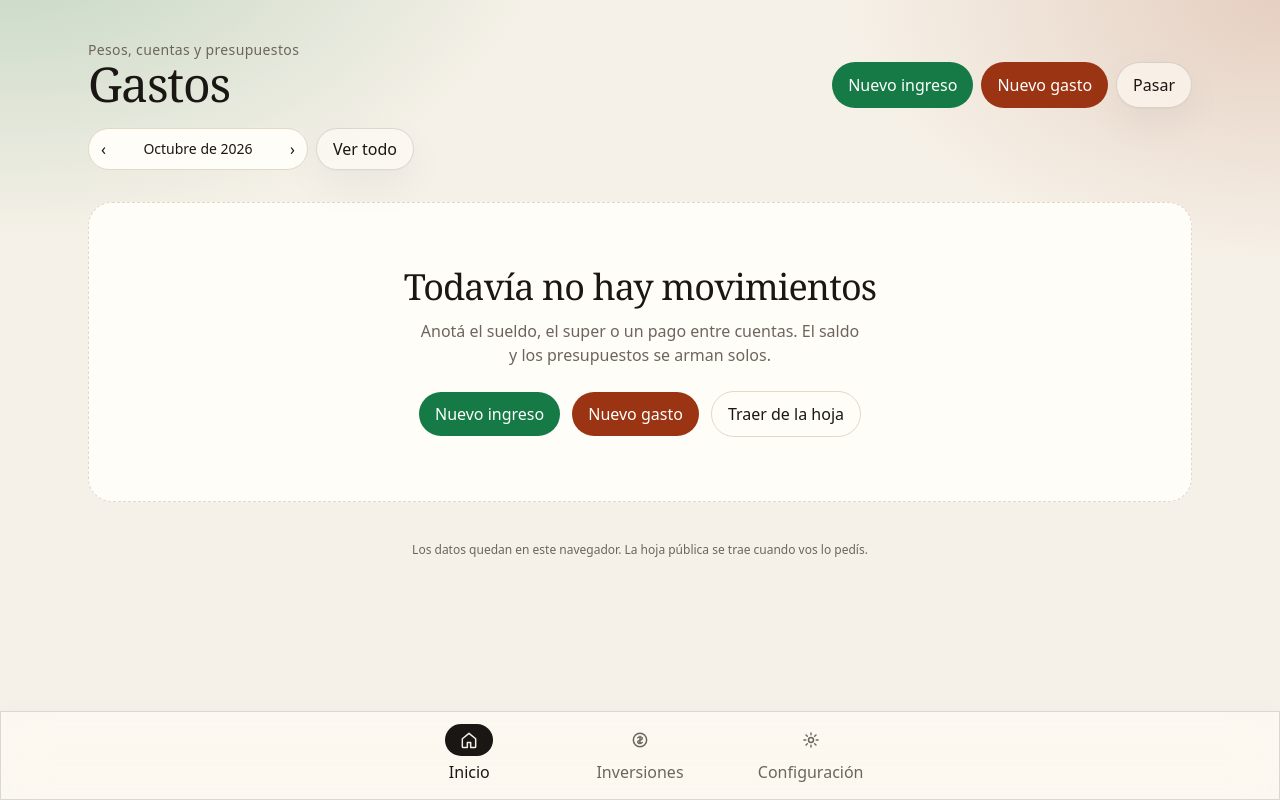
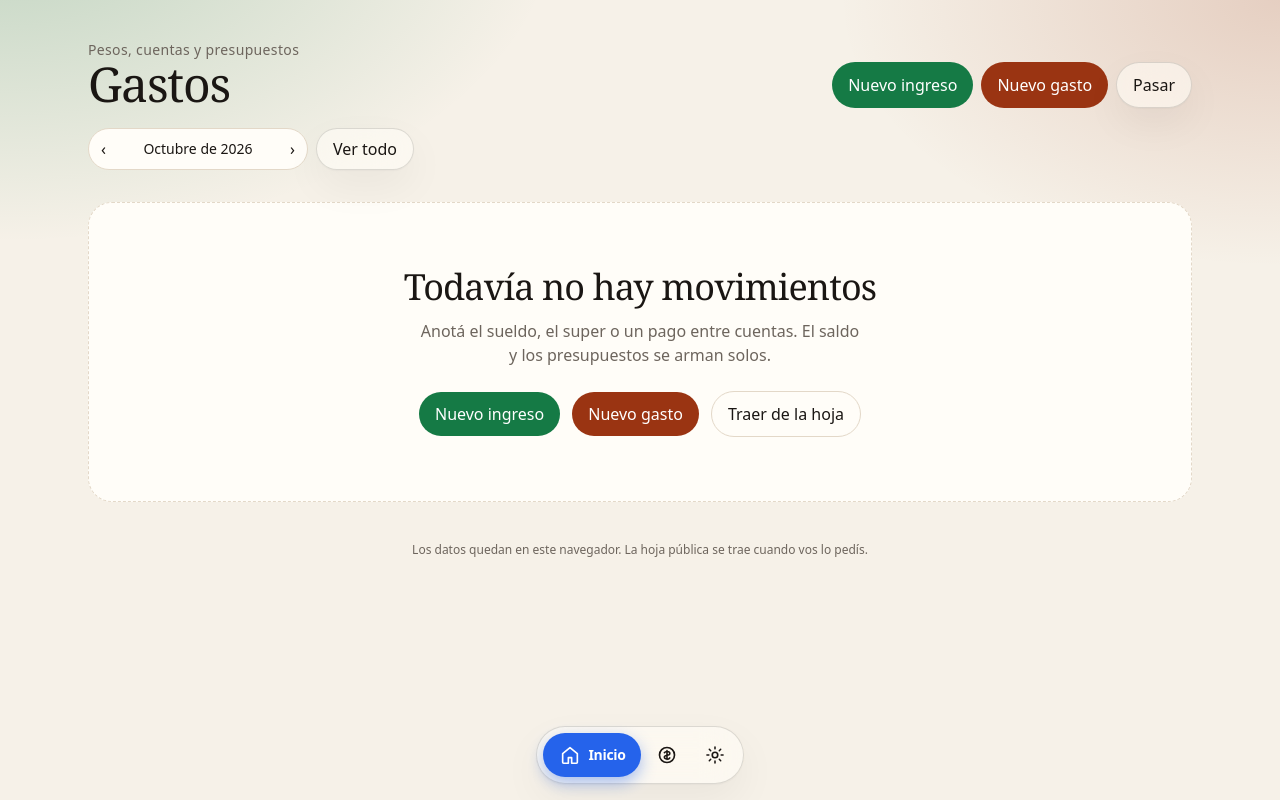
Before and after one commit to feliruiz80-debug/Gastos-app, a Next.js app: page / in a window 1280 px wide. Built offline with nearby package versions, Linux system fonts and the light colour scheme.

Commit message:
Deja la barra como pastilla flotante y cambia el ícono del marcador.
La pestaña activa muestra ícono y nombre en azul; el marcador pasa a ser un billete sostenido con las dos manos.

Co-authored-by: feliruiz80-debug <feliruiz80-debug@users.noreply.github.com>

```diff
--- a/src/components/bottom-nav.tsx
+++ b/src/components/bottom-nav.tsx
@@ -5,14 +5,16 @@ export type AppTab = "home" | "investments" | "settings";
 const TABS: { id: AppTab; label: string; icon: "home" | "invest" | "settings" }[] = [
   { id: "home", label: "Inicio", icon: "home" },
   { id: "investments", label: "Inversiones", icon: "invest" },
-  { id: "settings", label: "Configuración", icon: "settings" },
+  { id: "settings", label: "Ajustes", icon: "settings" },
 ];
 
 export function BottomNav({ tab, onChange }: { tab: AppTab; onChange: (tab: AppTab) => void }) {
   return (
-    <nav className="fixed inset-x-0 bottom-0 z-30" aria-label="Barra de tareas">
-      <div className="glass rounded-none border-x-0 border-b-0 px-2 pt-1.5 pb-[max(0.55rem,env(safe-area-inset-bottom))]">
-        <div className="mx-auto flex max-w-lg">
+    <nav
+      className="pointer-events-none fixed inset-x-0 bottom-4 z-30 flex justify-center px-4 pb-[env(safe-area-inset-bottom)]"
+      aria-label="Barra de tareas"
+    >
+      <div className="glass pointer-events-auto flex items-center gap-1 rounded-full p-1.5 shadow-[0_12px_40px_rgba(26,22,19,0.18)]">
         {TABS.map((item) => {
           const active = tab === item.id;
           return (
@@ -21,43 +23,43 @@ export function BottomNav({ tab, onChange }: { tab: AppTab; onChange: (tab: AppT
               type="button"
               aria-current={active ? "page" : undefined}
               onClick={() => onChange(item.id)}
-                className={`flex flex-1 flex-col items-center gap-1 rounded-2xl px-2 py-1.5 text-[11px] font-medium sm:text-xs ${
-                  active ? "text-ink" : "text-muted"
+              className={`flex h-11 items-center justify-center rounded-full transition-all duration-300 ease-out ${
+                active
+                  ? "gap-2 bg-[#2563eb] px-4 text-white shadow-[0_6px_16px_rgba(37,99,235,0.4)]"
+                  : "w-11 text-ink hover:bg-ink/8"
               }`}
             >
-                <span className={`flex h-8 w-12 items-center justify-center rounded-full ${active ? "bg-ink text-paper" : ""}`}>
               <TabIcon name={item.icon} />
-                </span>
-                {item.label}
+              <span className={active ? "text-sm font-semibold tracking-tight" : "sr-only"}>{item.label}</span>
             </button>
           );
         })}
-        </div>
       </div>
     </nav>
   );
 }
 
 function TabIcon({ name }: { name: "home" | "invest" | "settings" }) {
+  const common = { width: 22, height: 22, viewBox: "0 0 24 24", fill: "none", "aria-hidden": true as const };
   if (name === "home") {
     return (
-      <svg width="20" height="20" viewBox="0 0 24 24" fill="none" aria-hidden="true">
-        <path d="M4 10.5 12 4l8 6.5V20a1 1 0 0 1-1 1h-5v-6H10v6H5a1 1 0 0 1-1-1v-9.5Z" stroke="currentColor" strokeWidth="1.8" strokeLinejoin="round" />
+      <svg {...common}>
+        <path d="M4 10.6 12 4l8 6.6V20a1 1 0 0 1-1 1h-5.2v-6.2H10.2V21H5a1 1 0 0 1-1-1v-9.4Z" stroke="currentColor" strokeWidth="1.8" strokeLinejoin="round" />
       </svg>
     );
   }
   if (name === "invest") {
     return (
-      <svg width="20" height="20" viewBox="0 0 24 24" fill="none" aria-hidden="true">
-        <circle cx="12" cy="12" r="8" stroke="currentColor" strokeWidth="1.8" />
-        <path d="M12 7.5v9M9.2 9.4c.6-.8 1.6-1.2 2.8-1.2 1.7 0 2.8.8 2.8 2.1 0 2.6-5.6 1.3-5.6 3.8 0 1.2 1.1 2 2.8 2 1.2 0 2.2-.4 2.8-1.2" stroke="currentColor" strokeWidth="1.7" strokeLinecap="round" />
+      <svg {...common}>
+        <circle cx="12" cy="12" r="8.2" stroke="currentColor" strokeWidth="1.8" />
+        <path d="M12 7.2v9.6M9.1 9.5c.6-.9 1.6-1.4 3-1.4 1.8 0 3 .9 3 2.2 0 2.8-6 1.4-6 4 0 1.3 1.2 2.2 3 2.2 1.3 0 2.3-.5 2.9-1.3" stroke="currentColor" strokeWidth="1.7" strokeLinecap="round" />
       </svg>
     );
   }
   return (
-    <svg width="20" height="20" viewBox="0 0 24 24" fill="none" aria-hidden="true">
+    <svg {...common}>
       <circle cx="12" cy="12" r="3" stroke="currentColor" strokeWidth="1.8" />
-      <path d="M12 3.5v2.2M12 18.3v2.2M3.5 12h2.2M18.3 12h2.2M6 6l1.6 1.6M16.4 16.4 18 18M18 6l-1.6 1.6M7.6 16.4 6 18" stroke="currentColor" strokeWidth="1.7" strokeLinecap="round" />
+      <path d="M12 3.2v2.1M12 18.7v2.1M3.2 12h2.1M18.7 12h2.1M5.8 5.8l1.5 1.5M16.7 16.7l1.5 1.5M18.2 5.8l-1.5 1.5M7.3 16.7 5.8 18.2" stroke="currentColor" strokeWidth="1.7" strokeLinecap="round" />
     </svg>
   );
 }
--- a/src/components/dashboard.tsx
+++ b/src/components/dashboard.tsx
@@ -104,7 +104,7 @@ export function Dashboard(props: DashboardProps) {
     .join(". ");
 
   return (
-    <div className="mx-auto min-h-screen max-w-6xl px-4 py-6 pb-28 sm:px-6 sm:py-10 sm:pb-10">
+    <div className="mx-auto min-h-screen max-w-6xl px-4 py-6 pb-32 sm:px-6 sm:pt-10 sm:pb-32">
       <header className="space-y-5">
         <div className="flex flex-col gap-4 sm:flex-row sm:items-end sm:justify-between">
           <div>
--- a/src/components/investments-view.tsx
+++ b/src/components/investments-view.tsx
@@ -90,7 +90,7 @@ export function InvestmentsView({ investments, onSave, onDelete }: InvestmentsVi
   }
 
   return (
-    <div className="mx-auto min-h-screen max-w-6xl px-4 py-6 pb-28 sm:px-6 sm:py-10">
+    <div className="mx-auto min-h-screen max-w-6xl px-4 py-6 pb-32 sm:px-6 sm:pt-10 sm:pb-32">
       <header>
         <p className="text-sm font-medium tracking-wide text-muted">Lo que está puesto a trabajar</p>
         <h1 className="font-display text-4xl tracking-tight sm:text-5xl">Inversiones</h1>
--- a/src/components/settings-view.tsx
+++ b/src/components/settings-view.tsx
@@ -19,7 +19,7 @@ export function SettingsView(props: SettingsViewProps) {
   const fileRef = useRef<HTMLInputElement>(null);
 
   return (
-    <div className="mx-auto min-h-screen max-w-3xl px-4 py-6 pb-28 sm:px-6 sm:py-10">
+    <div className="mx-auto min-h-screen max-w-3xl px-4 py-6 pb-32 sm:px-6 sm:pt-10 sm:pb-32">
       <header>
         <p className="text-sm font-medium tracking-wide text-muted">Todo lo que se configura</p>
         <h1 className="font-display text-4xl tracking-tight sm:text-5xl">Configuración</h1>
```
Also changed, not shown: src/app/apple-icon.png, src/app/icon.png. Lines whose indentation alone changed are shown as unchanged.
